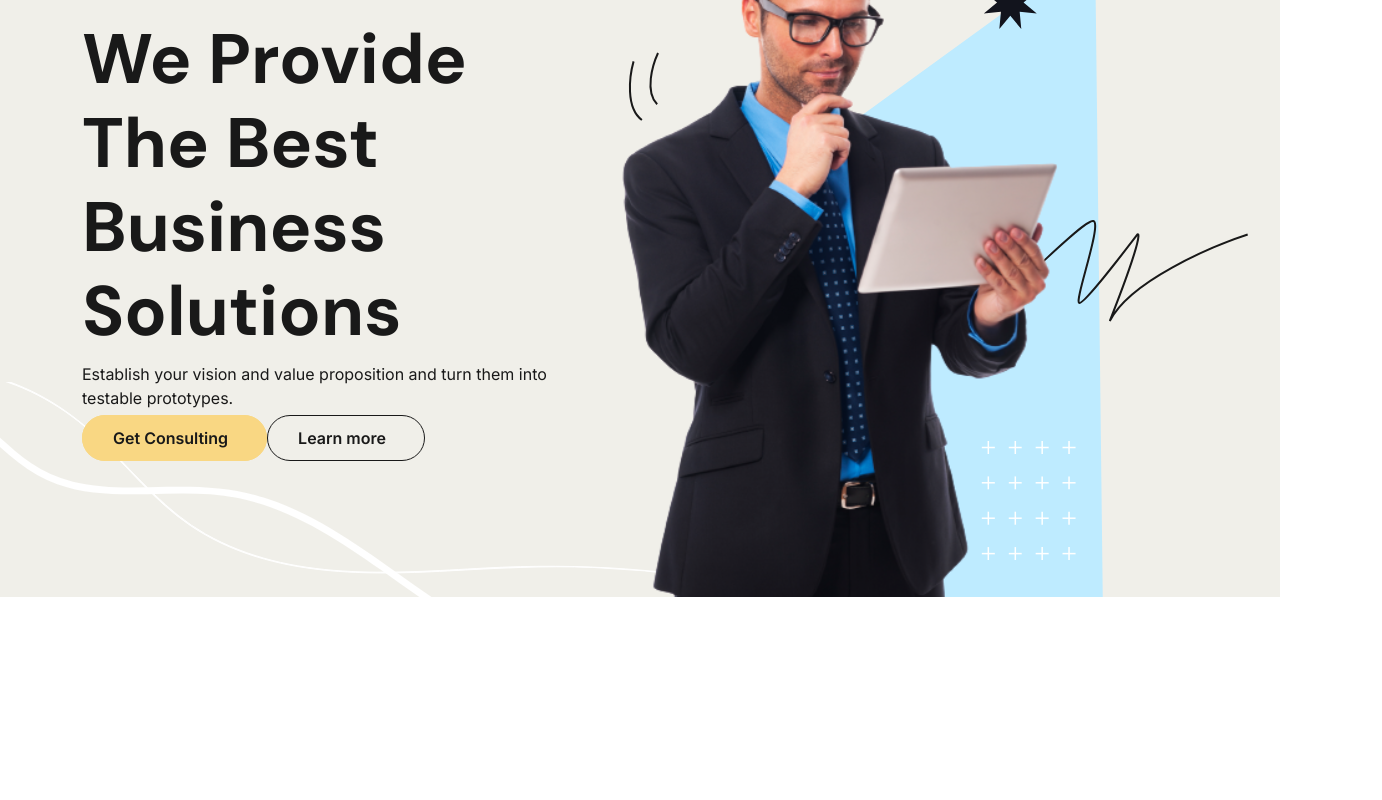
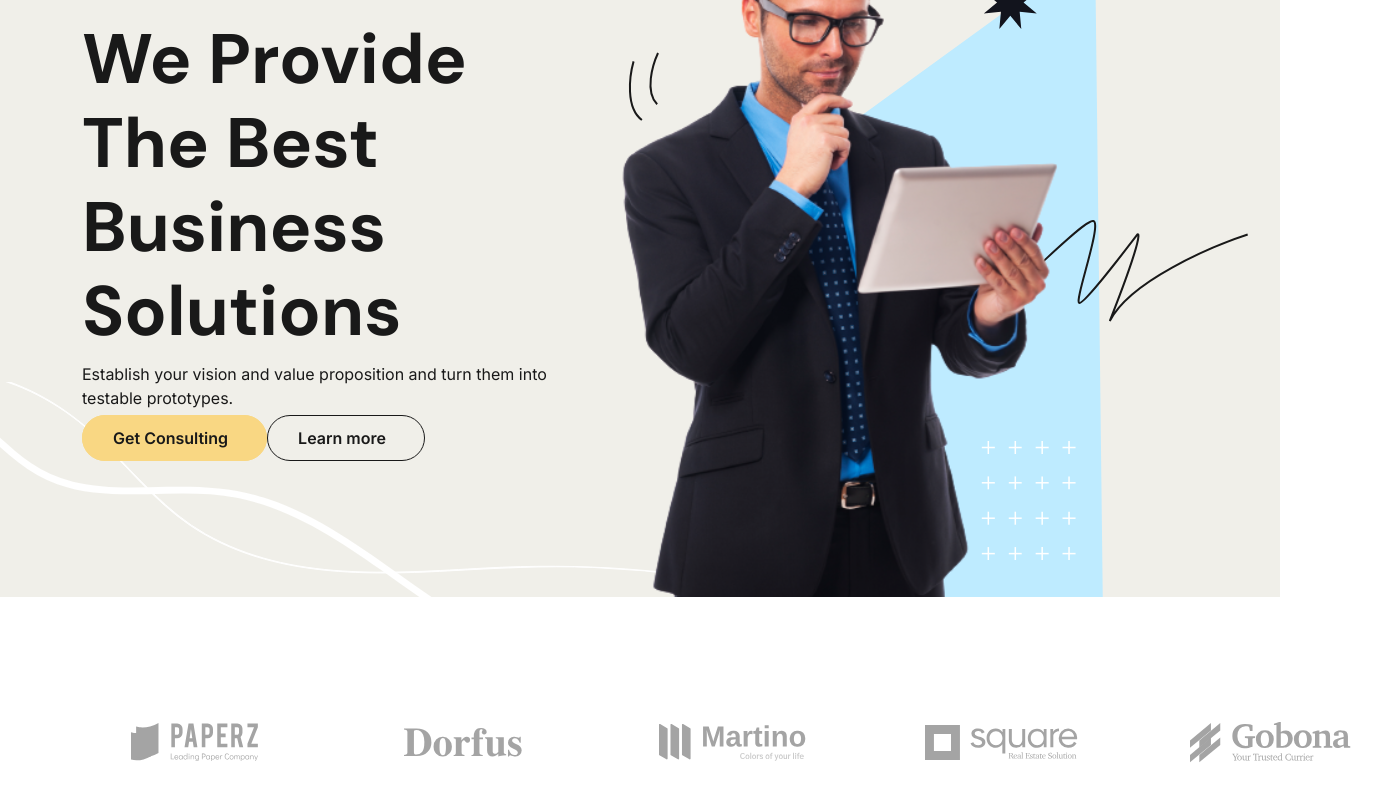
Before and after one commit to Johlundgren/Uppgiftcrito, a React (Vite) app: page / in a window 1280 px wide. Shown: the part 266-1066 px from the top of the page, 1382 px wide, since content can reach past the window. Before the commit the page ends 863 px from the top, so only its background shows below. Built offline with nearby package versions, Linux system fonts and the light colour scheme; some icons are missing.

Commit message:
BusinessLogo component

```diff
--- /dev/null
+++ b/src/components/BusinessLogo.jsx
@@ -0,0 +1,22 @@
+import React from 'react'
+import paperz from '@images/paperz.svg'
+import dorfuz from '@images/dorfus.svg'
+import martino from '@images/martino.svg'
+import square from '@images/square.svg'
+import gobona from '@images/gobona.svg'
+
+const BusinessLogo = () => {
+  return (
+    <div className="logotypes">
+    <div className="container mt-3">
+        <div className="box box-1"><img src={paperz} alt="paperz logotype" /></div>
+        <div className="box box-2"><img src={dorfuz} alt="dorfuz logotype" /></div>
+        <div className="box box-3"><img src={martino} alt="martino logotype" /></div>
+        <div className="box box-4"><img src={square} alt="square logotype" /></div>
+        <div className="box box-5"><img src={gobona} alt="gobona logotype" /></div>
+    </div>
+</div>
+  )
+}
+
+export default BusinessLogo
--- a/src/views/Home.jsx
+++ b/src/views/Home.jsx
@@ -1,12 +1,14 @@
 import React from 'react'
 import Header from '@components/Header'
 import Showcase from '../components/Showcase'
+import BusinessLogo from '../components/BusinessLogo'
 
 const Home = () => {
   return (
     <>
         <Header />
         <Showcase />
+        <BusinessLogo />
 
     </>
   )
```
